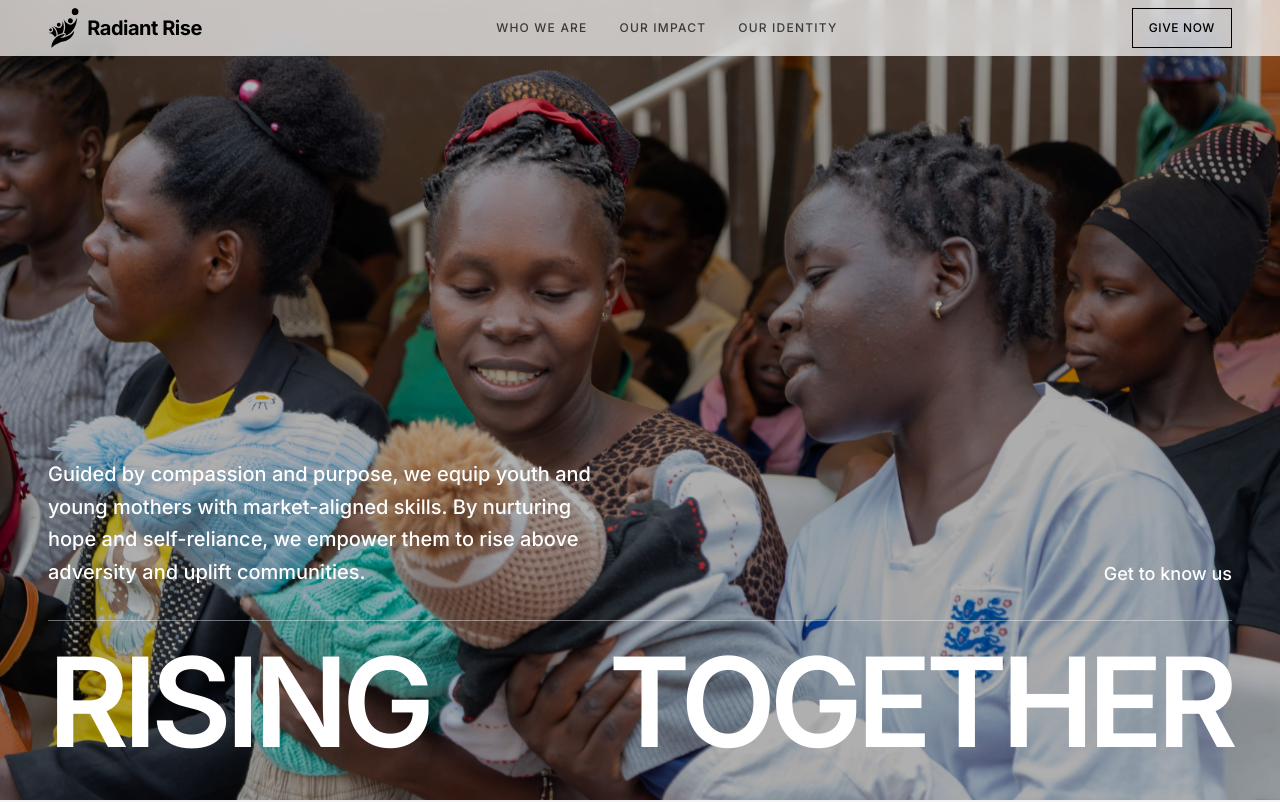
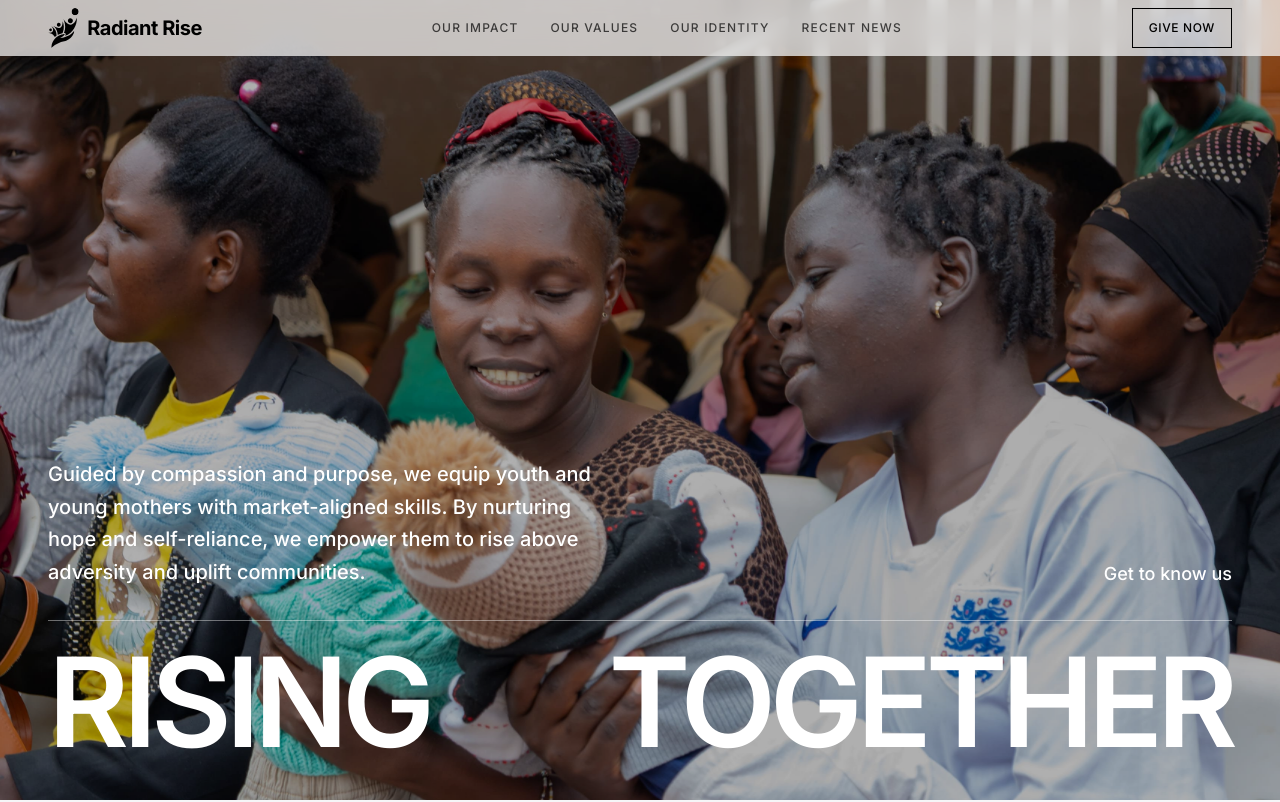
Before and after one commit to Radiant-Rise-Initiative/Radiant-Rise-Website, a Next.js app: page / in a window 1280 px wide. Shown: the top 802 px of the page. Built offline with nearby package versions, Linux system fonts and the light colour scheme.

Commit message:
0.8.2 - Our Values Section Implementation

```diff
--- a/app/page.tsx
+++ b/app/page.tsx
@@ -2,7 +2,7 @@ import { Navbar } from "@/components/layout/Navbar";
 import { Hero } from "@/components/layout/Hero";
 import { ImpactStats } from "@/components/layout/ImpactStats";
 import { ImpactStories } from "@/components/layout/ImpactStories";
-import { WhoWeAreTabs } from "@/components/layout/WhoWeAreTabs";
+import { OurValuesTabs } from "@/components/layout/OurValuesTabs";
 import { TargetScroller } from "@/components/layout/TargetScroller";
 import { Testimonials } from "@/components/layout/Testimonials";
 import { RecentNews } from "@/components/layout/RecentNews";
@@ -24,7 +24,7 @@ export default function Home() {
       <ImpactStats />
       <OurIdentity />
       <ImpactStories />
-      <WhoWeAreTabs />
+      <OurValuesTabs />
       <TargetScroller />
       <Testimonials />
       <RecentNews />
--- a/components/layout/Navbar.tsx
+++ b/components/layout/Navbar.tsx
@@ -28,9 +28,10 @@ export function Navbar() {
     }, [isOpen, isDonationModalOpen]);
 
     const navItems = [
-        { label: "Who We Are", id: "who-we-are" },
         { label: "Our Impact", id: "our-impact" },
-        { label: "Our Identity", id: "our-identity" }
+        { label: "Our Values", id: "who-we-are" },
+        { label: "Our Identity", id: "our-identity" },
+        { label: "Recent News", id: "recent-news" }
     ];
 
     const logo = {
--- a/components/layout/WhoWeAreTabs.tsx
+++ b/components/layout/OurValuesTabs.tsx
@@ -2,7 +2,7 @@
 
 import { AutomatedInfoTabs, InfoTab } from "@/components/ui/AutomatedInfoTabs";
 
-const whoWeAreTabs: InfoTab[] = [
+const ourValuesTabs: InfoTab[] = [
     {
         id: "compassion",
         label: "Compassion",
@@ -60,13 +60,13 @@ const whoWeAreTabs: InfoTab[] = [
     }
 ];
 
-export function WhoWeAreTabs() {
+export function OurValuesTabs() {
     return (
         <AutomatedInfoTabs
             id="who-we-are"
-            title="Who We Are"
+            title="Our Values"
             description="Born from the lived realities of Acholi Quarters, Radiant Rise Initiative is a community-owned movement defined by deep-rooted values. Driven by faith, radical inclusivity, and an unwavering commitment to human dignity, we are building a sanctuary where vulnerable youths and young mothers can truly thrive and lead."
-            tabs={whoWeAreTabs}
+            tabs={ourValuesTabs}
             durationPerTab={5000}
         />
     );
--- a/components/layout/RecentNews.tsx
+++ b/components/layout/RecentNews.tsx
@@ -93,7 +93,7 @@ export function RecentNews() {
     });
 
     return (
-        <section data-theme="light" className="bg-[#f5f5f7] py-24 px-4 sm:px-12 lg:px-0">
+        <section id="recent-news" data-theme="light" className="bg-[#f5f5f7] py-24 px-4 sm:px-12 lg:px-0">
             <div className="max-w-[1280px] 2xl:max-w-[1440px] mx-auto w-full">
                 {/* Header */}
                 <SectionHeader
```
